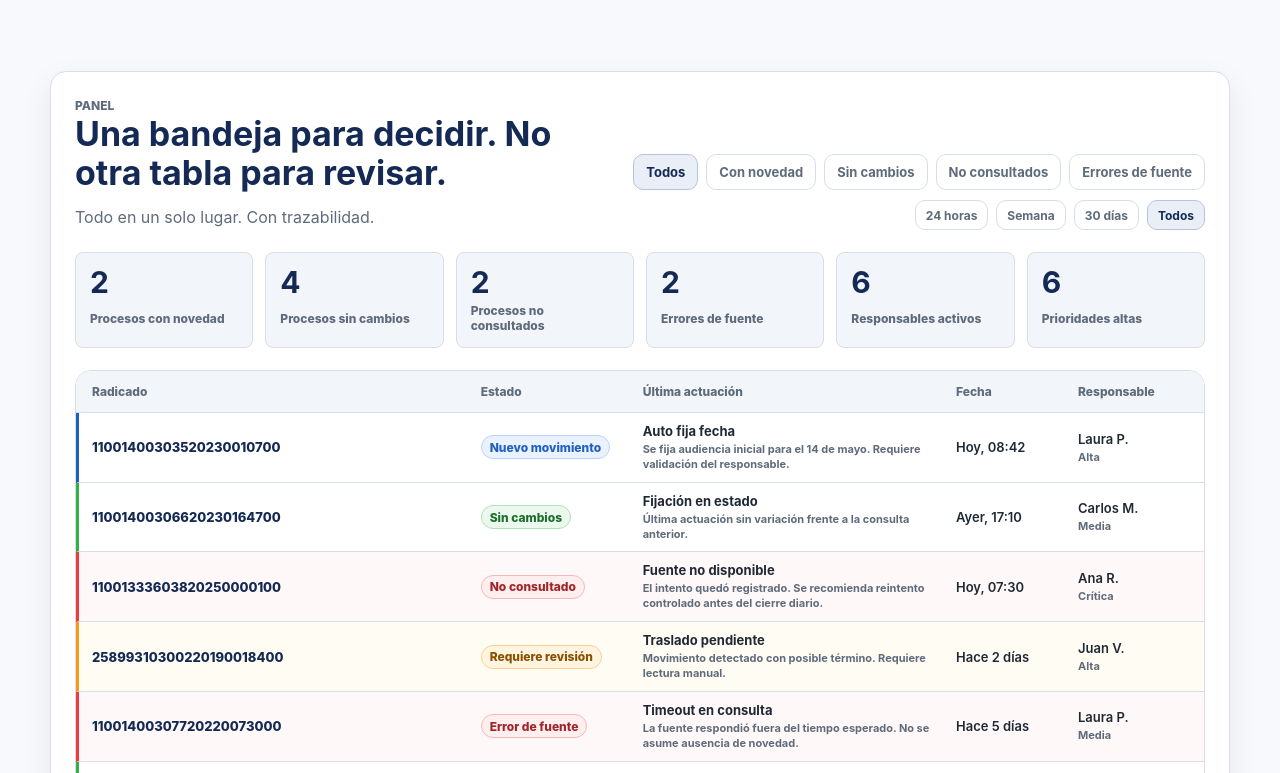
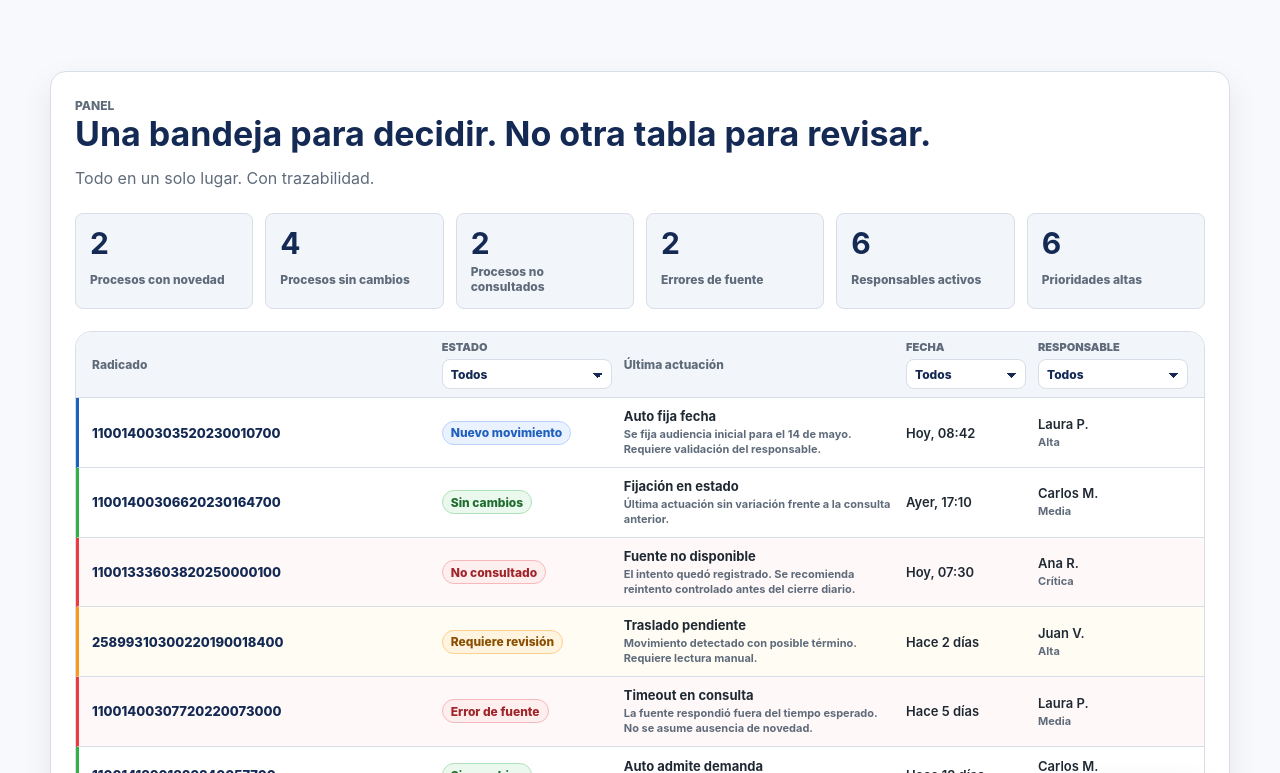
Before and after one commit to villalbajuan-maker/legal-tech, a React (Vite) app in the folder apps/web/: page / in a window 1280 px wide. Shown: the part 2447-3220 px from the top of the page. Built offline with nearby package versions, Linux system fonts and the light colour scheme.

Commit message:
Move demo filters into table headers

```diff
--- a/apps/web/src/main.tsx
+++ b/apps/web/src/main.tsx
@@ -484,6 +484,7 @@ function App() {
   const [isDiagnosticOpen, setDiagnosticOpen] = useState(false);
   const [operationalFilter, setOperationalFilter] = useState<OperationalFilter>("todos");
   const [timeFilter, setTimeFilter] = useState<TimeFilter>("todos");
+  const [ownerFilter, setOwnerFilter] = useState("todos");
   const [isLexOpen, setLexOpen] = useState(false);
   const [isLexTyping, setLexTyping] = useState(false);
   const [lexInput, setLexInput] = useState("");
@@ -498,7 +499,9 @@ function App() {
   const lexMessagesRef = useRef<HTMLDivElement | null>(null);
   const lexTypingTimeoutRef = useRef<number | null>(null);
   const rowsByTime = getRowsByTime(processRows, timeFilter);
-  const visibleRows = getRowsByOperationalState(rowsByTime, operationalFilter);
+  const rowsByOperationalState = getRowsByOperationalState(rowsByTime, operationalFilter);
+  const visibleRows = rowsByOperationalState.filter((row) => ownerFilter === "todos" || row.owner === ownerFilter);
+  const ownerOptions = Array.from(new Set(processRows.map((row) => row.owner))).sort();
   const summary = {
     novedades: rowsByTime.filter((row) => row.statusType === "novedad").length,
     sinCambios: rowsByTime.filter((row) => row.statusType === "sin-cambios").length,
@@ -539,21 +542,25 @@ function App() {
     if (intent === "movimientos") {
       setOperationalFilter("novedad");
       setTimeFilter("24h");
+      setOwnerFilter("todos");
     }
 
     if (intent === "fallas") {
       setOperationalFilter("no-consultado");
       setTimeFilter("todos");
+      setOwnerFilter("todos");
     }
 
     if (intent === "sin-cambios") {
       setOperationalFilter("sin-cambios");
       setTimeFilter("todos");
+      setOwnerFilter("todos");
     }
 
     if (intent === "prioridad" || intent === "responsables" || intent === "resumen") {
       setOperationalFilter("todos");
       setTimeFilter("todos");
+      setOwnerFilter("todos");
     }
   }
 
@@ -733,48 +740,22 @@ function App() {
             <h2>Una bandeja para decidir. No otra tabla para revisar.</h2>
             <p>Todo en un solo lugar. Con trazabilidad.</p>
           </div>
-          <div className="controlTools">
-            <div className="filterGroup" aria-label="Filtros rápidos">
-              {operationalFilters.map((item) => (
-                <button
-                  type="button"
-                  className={`filter ${operationalFilter === item.value ? "active" : ""}`}
-                  key={item.value}
-                  onClick={() => setOperationalFilter(item.value)}
-                >
-                  {item.label}
-                </button>
-              ))}
-            </div>
-            <div className="filterGroup timeFilters" aria-label="Filtros de tiempo">
-              {timeFilters.map((item) => (
-                <button
-                  type="button"
-                  className={`filter compact ${timeFilter === item.value ? "active" : ""}`}
-                  key={item.value}
-                  onClick={() => setTimeFilter(item.value)}
-                >
-                  {item.label}
-                </button>
-              ))}
-            </div>
-          </div>
         </div>
 
         <div className="stateGrid">
-          <button type="button" onClick={() => setOperationalFilter("novedad")}>
+          <button type="button" onClick={() => { setOperationalFilter("novedad"); setOwnerFilter("todos"); }}>
             <strong>{summary.novedades}</strong>
             <span>Procesos con novedad</span>
           </button>
-          <button type="button" onClick={() => setOperationalFilter("sin-cambios")}>
+          <button type="button" onClick={() => { setOperationalFilter("sin-cambios"); setOwnerFilter("todos"); }}>
             <strong>{summary.sinCambios}</strong>
             <span>Procesos sin cambios</span>
           </button>
-          <button type="button" onClick={() => setOperationalFilter("no-consultado")}>
+          <button type="button" onClick={() => { setOperationalFilter("no-consultado"); setOwnerFilter("todos"); }}>
             <strong>{summary.noConsultados}</strong>
             <span>Procesos no consultados</span>
           </button>
-          <button type="button" onClick={() => setOperationalFilter("error-fuente")}>
+          <button type="button" onClick={() => { setOperationalFilter("error-fuente"); setOwnerFilter("todos"); }}>
             <strong>{summary.errores}</strong>
             <span>Errores de fuente</span>
           </button>
@@ -792,10 +773,50 @@ function App() {
           <section className="tablePanel" aria-label="Procesos monitoreados">
             <div className="tableHeader">
               <span>Radicado</span>
-              <span>Estado</span>
+              <label>
+                Estado
+                <select
+                  value={operationalFilter}
+                  onChange={(event) => setOperationalFilter(event.target.value as OperationalFilter)}
+                  aria-label="Filtrar por estado"
+                >
+                  {operationalFilters.map((item) => (
+                    <option value={item.value} key={item.value}>
+                      {item.label}
+                    </option>
+                  ))}
+                </select>
+              </label>
               <span>Última actuación</span>
-              <span>Fecha</span>
-              <span>Responsable</span>
+              <label>
+                Fecha
+                <select
+                  value={timeFilter}
+                  onChange={(event) => setTimeFilter(event.target.value as TimeFilter)}
+                  aria-label="Filtrar por fecha"
+                >
+                  {timeFilters.map((item) => (
+                    <option value={item.value} key={item.value}>
+                      {item.label}
+                    </option>
+                  ))}
+                </select>
+              </label>
+              <label>
+                Responsable
+                <select
+                  value={ownerFilter}
+                  onChange={(event) => setOwnerFilter(event.target.value)}
+                  aria-label="Filtrar por responsable"
+                >
+                  <option value="todos">Todos</option>
+                  {ownerOptions.map((owner) => (
+                    <option value={owner} key={owner}>
+                      {owner}
+                    </option>
+                  ))}
+                </select>
+              </label>
             </div>
             <div className="tableBody">
               {visibleRows.map((row) => (
--- a/apps/web/src/styles.css
+++ b/apps/web/src/styles.css
@@ -465,7 +465,7 @@ h3 {
 .controlHeader,
 .valueSection {
   display: grid;
-  grid-template-columns: minmax(0, 1fr) auto;
+  grid-template-columns: minmax(0, 1fr);
   gap: 24px;
   align-items: end;
 }
@@ -641,7 +641,7 @@ h3 {
 .tableHeader,
 .processRow {
   display: grid;
-  grid-template-columns: minmax(170px, 1.25fr) 150px minmax(140px, 1fr) 110px 110px;
+  grid-template-columns: minmax(170px, 1.25fr) 170px minmax(160px, 1fr) 120px 150px;
   align-items: center;
   gap: 12px;
 }
@@ -649,11 +649,36 @@ h3 {
 .tableHeader {
   min-height: 42px;
   border-bottom: 1px solid var(--border);
-  padding: 0 16px;
+  padding: 8px 16px;
   background: var(--surface-subtle);
   color: var(--muted);
   font-size: 12px;
   font-weight: 800;
+}
+
+.tableHeader label {
+  display: grid;
+  gap: 5px;
+  color: var(--muted);
+  font-size: 11px;
+  font-weight: 900;
+  text-transform: uppercase;
+}
+
+.tableHeader select {
+  width: 100%;
+  min-height: 30px;
+  border: 1px solid var(--border);
+  border-radius: 8px;
+  padding: 5px 28px 5px 8px;
+  background:
+    linear-gradient(45deg, transparent 50%, var(--brand) 50%) calc(100% - 13px) 13px / 5px 5px no-repeat,
+    linear-gradient(135deg, var(--brand) 50%, transparent 50%) calc(100% - 8px) 13px / 5px 5px no-repeat,
+    #ffffff;
+  color: var(--brand);
+  font-size: 12px;
+  font-weight: 800;
+  appearance: none;
 }
 
 .processRow {
@@ -1300,6 +1325,7 @@ h3 {
 .lexPromptRail button:focus-visible,
 .lexInputBar input:focus,
 .lexInputBar button:focus-visible,
+.tableHeader select:focus-visible,
 .nav a:focus-visible,
 .navCta:focus-visible {
   outline: 2px solid var(--info);
@@ -1354,7 +1380,7 @@ h3 {
 
   .tableHeader,
   .processRow {
-    min-width: 820px;
+    min-width: 920px;
   }
 }
 
```
